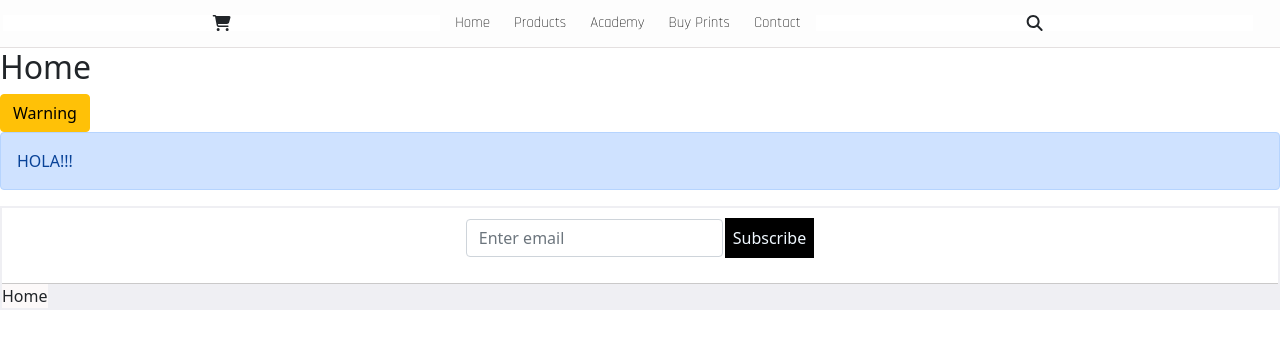
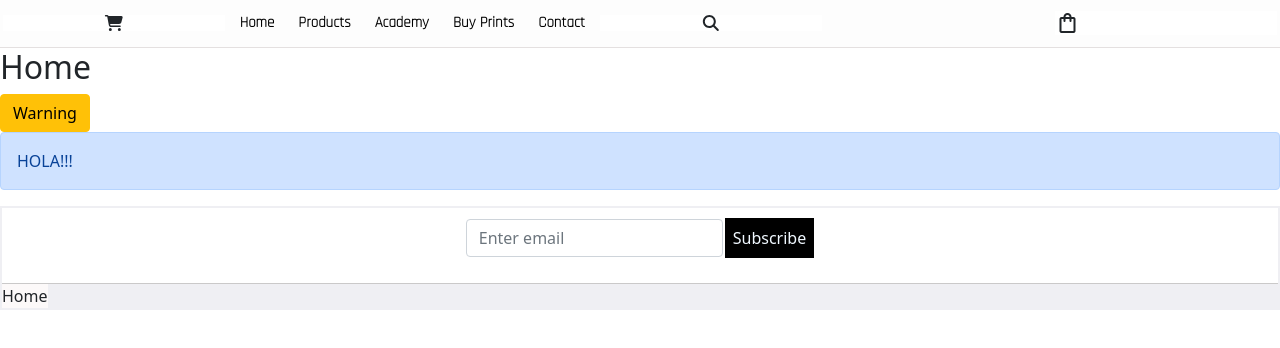
Before and after one commit to JeremiahJacob261/react-plus-bootstrap, a React (Create React App) app: page / in a window 1280 px wide. Shown: the top 348 px of the page. Built offline with nearby package versions, Linux system fonts and the light colour scheme; a web font is replaced by a local one.

Commit message:
3 files modified

```diff
--- a/public/index.html
+++ b/public/index.html
@@ -1,5 +1,6 @@
 <!DOCTYPE html>
 <div id="root"></div>
+<link rel="stylesheet" href="https://fonts.googleapis.com/css2?family=Material+Symbols+Outlined:opsz,wght,FILL,GRAD@48,400,0,0" />
 <link rel="stylesheet" href="https://fonts.googleapis.com/css2?family=Material+Symbols+Outlined:opsz,wght,FILL,GRAD@48,400,0,0" />
 <link
   rel="stylesheet"
--- a/src/components/header.js
+++ b/src/components/header.js
@@ -21,12 +21,14 @@
    <Link to="Contact" ><div class="tnk">Contact</div></Link>
   </div>
   <FontAwesomeIcon icon= {faSearch} id="cart"/>
-  <span class="material-symbols-outlined"  onClick={() => setOpen(!open)}
+  <span class="material-symbols-outlined" id="drawer"  onClick={() => setOpen(!open)}
         aria-controls="example-collapse-text"
         aria-expanded={open}>
 menu
 </span>
-
+<span class="material-symbols-outlined">
+shopping_bag
+</span>
     </div>
     <Collapse in={open}>
         <div id="example-collapse-text">
--- a/src/style.css
+++ b/src/style.css
@@ -30,7 +30,7 @@
     text-decoration-style: none;
     padding: 2px;
     font-family: 'Rajdhani', sans-serif;
-
+    font-weight: 600;
   }
   .tnk:hover{
     margin:10px 10px 9px 10px;
@@ -88,14 +88,26 @@
     height: fit-content;
   }
  span{
-   visibility: hidden;
+  justify-items: center;
+  justify-self: center;
+  align-self: center;
+  flex: 1;
+  margin: 3px;
+  background-color: white;
+ }
+ #drawer{
+  visibility: hidden;
+  flex: 1;
  }
   form{
     display: inline-flex;
-
-  }
-
-
+    align-items: center;
+    justify-content: center;
+    margin: auto;
+     }
+#subscribe:hover{
+background-color: rgb(36, 36, 36);
+}
 }
 
 @media screen and (max-width:480px){
@@ -114,7 +126,7 @@
   }
   .mainHeader.pages{
    visibility: hidden;
-   width: min-content;
+   width: 50%;
     height: 100%;
     display: flex;
     justify-content: center;
@@ -136,6 +148,7 @@
  text-decoration: none;
  border-bottom: 2px solid white;
  width: fit-content;
+ font-weight: 600;
   }
 .tnv:hover{
   border-bottom: 1px solid black;
@@ -203,4 +216,15 @@
 Link{
   text-decoration: none;
 }
+ #drawer{
+  justify-items: center;
+    justify-self: center;
+    align-self: center;
+    flex: 1;
+    margin: 3px;
+    background-color: white;
+    padding: 5px;
+    cursor: pointer;
+    visibility: visible;
+ }
 }
```
